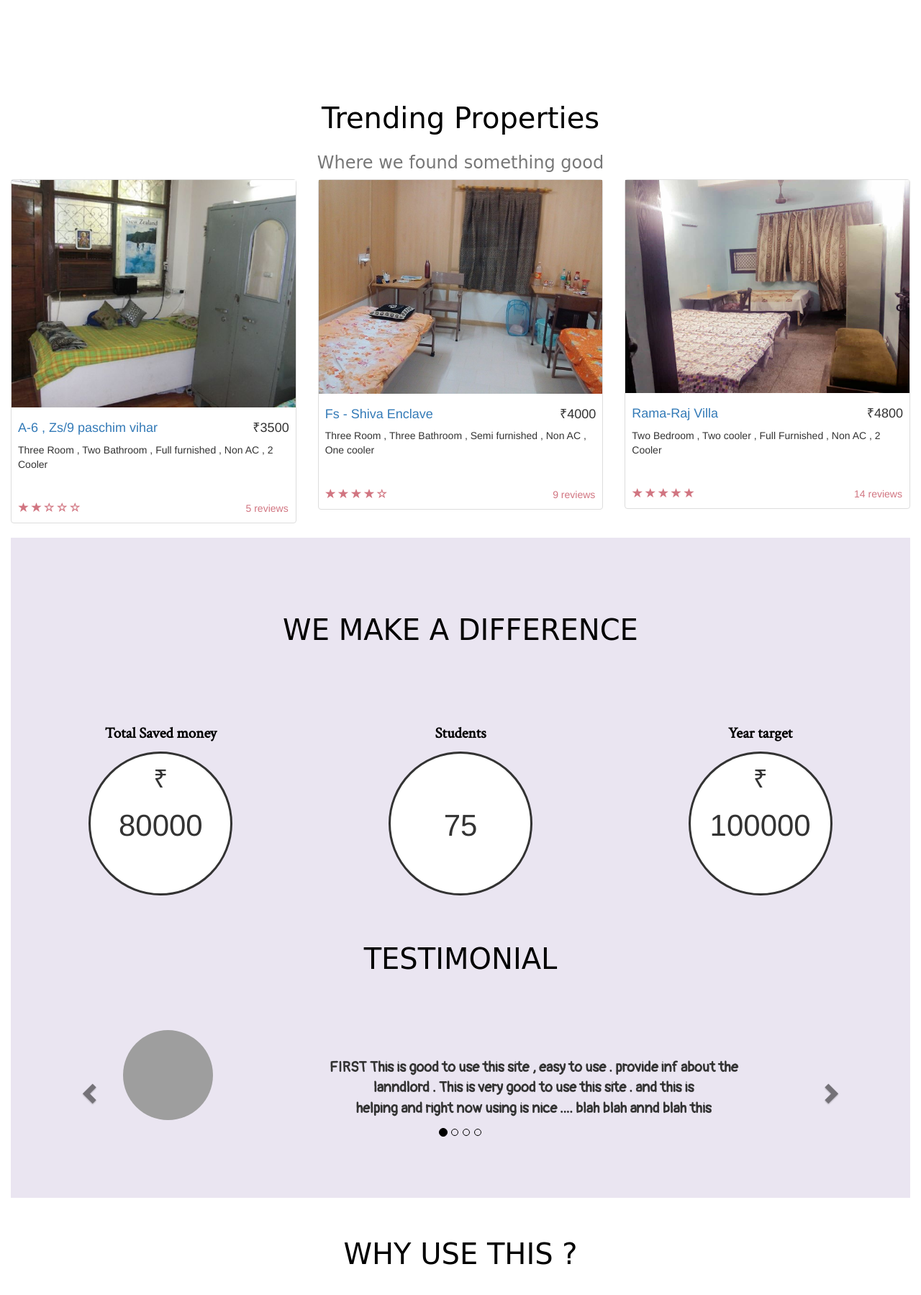
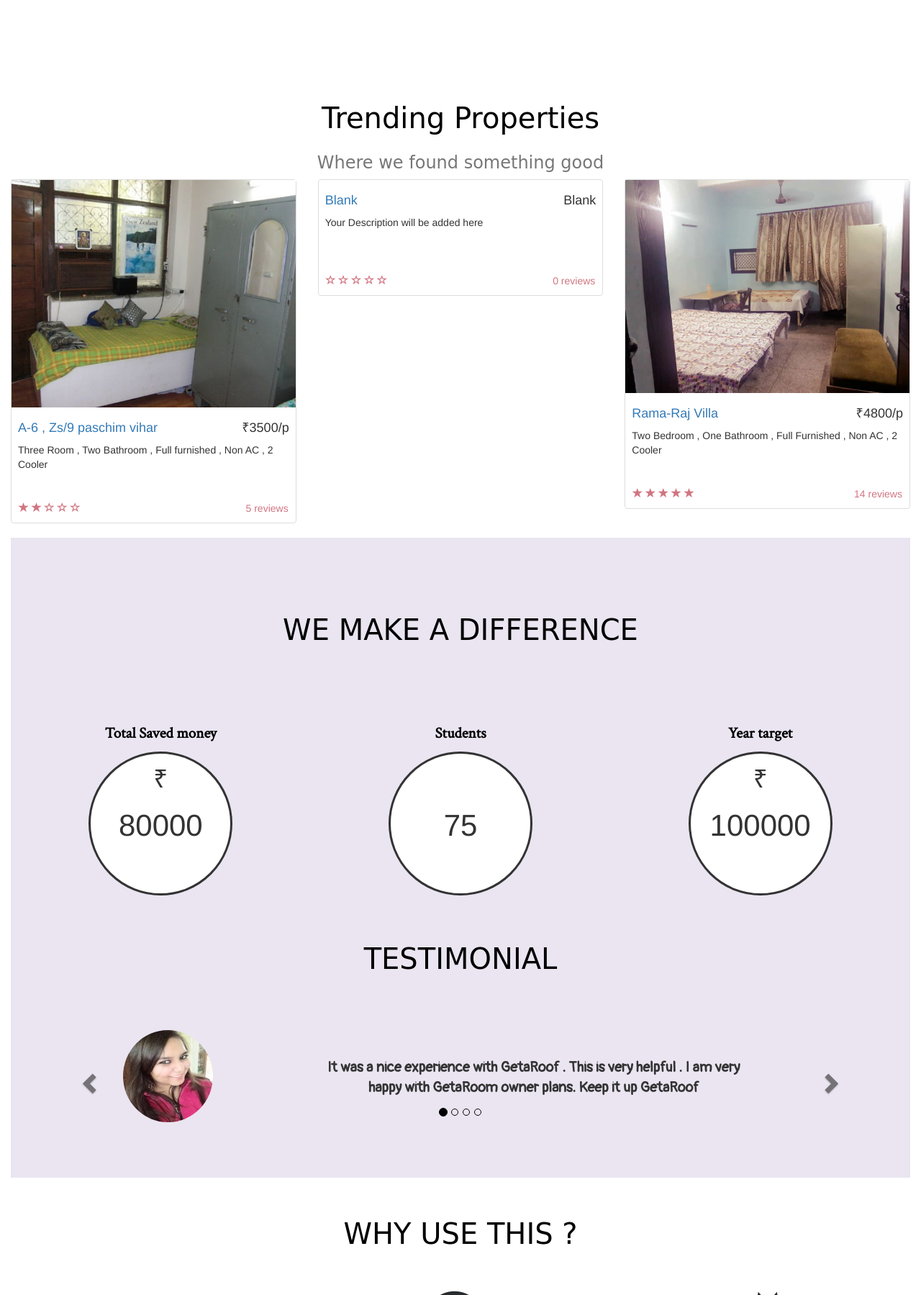
Before and after one commit to anonymous043044/getaroof, a CodeIgniter app: page /database/index.php/home/index in a window 1280 px wide. Shown: the part 472-2271 px from the top of the page at 72% size. Run offline with CodeIgniter, Linux system fonts and the light colour scheme; some libraries are stand-ins or nearby versions; some web fonts are replaced; grey boxes are pictures that could not be loaded.

Commit message:
changed testi

```diff
--- a/application/config/database.php
+++ b/application/config/database.php
@@ -78,7 +78,7 @@ $db['default'] = array(
 	'hostname' => 'localhost',
 	'username' => 'root',
 
-	'password' => 'astrokick',
+	'password' => '12345',
 	'database' => 'trial_startup',
 
 	'dbdriver' => 'mysqli',
--- a/application/views/homepage.php
+++ b/application/views/homepage.php
@@ -210,7 +210,7 @@ defined('BASEPATH') OR exit('No direct script access allowed');
                         <div class="thumbnail">
                             <img src="<?=base_url()?>images/first.jpg" alt="">
                             <div class="caption">
-                                <h4 class="pull-right">₹3500</h4>
+                                <h4 class="pull-right">₹3500/p</h4>
                                 <h4><a href="#">A-6 , Zs/9 paschim vihar</a>
                                 </h4>
                                 <p>Three Room , Two Bathroom , Full furnished , Non AC ,  2 Cooler</p>
@@ -230,20 +230,20 @@ defined('BASEPATH') OR exit('No direct script access allowed');
 
                     <div class="col-sm-4 col-lg-4 col-md-4">
                         <div class="thumbnail">
-                            <img src="<?=base_url()?>images/second.jpg" alt="">
+                            <img src="http://via.placeholder.com/350x280" alt="">
                             <div class="caption">
-                                <h4 class="pull-right">₹4000</h4>
-                                <h4><a href="#">Fs - Shiva Enclave</a>
+                                <h4 class="pull-right">Blank</h4>
+                                <h4><a href="#">Blank</a>
                                 </h4>
-                                <p>Three Room , Three Bathroom , Semi furnished , Non AC , One cooler</p>
+                                <p>Your Description will be added here</p>
                             </div>
                             <div class="ratings">
-                                <p class="pull-right">9 reviews</p>
+                                <p class="pull-right">0 reviews</p>
                                 <p>
-                                    <span class="glyphicon glyphicon-star"></span>
-                                    <span class="glyphicon glyphicon-star"></span>
-                                    <span class="glyphicon glyphicon-star"></span>
-                                    <span class="glyphicon glyphicon-star"></span>
+                                    <span class="glyphicon glyphicon-star-empty"></span>
+                                    <span class="glyphicon glyphicon-star-empty"></span>
+                                    <span class="glyphicon glyphicon-star-empty"></span>
+                                    <span class="glyphicon glyphicon-star-empty"></span>
                                     <span class="glyphicon glyphicon-star-empty"></span>
                                 </p>
                             </div>
@@ -254,10 +254,10 @@ defined('BASEPATH') OR exit('No direct script access allowed');
                         <div class="thumbnail">
                             <img src="<?=base_url()?>images/aunty1.jpg" alt="">
                             <div class="caption">
-                                <h4 class="pull-right">₹4800</h4>
+                                <h4 class="pull-right">₹4800/p</h4>
                                 <h4><a href="#">Rama-Raj Villa</a>
                                 </h4>
-                                <p>Two Bedroom , Two cooler , Full Furnished , Non AC , 2 Cooler</p>
+                                <p>Two Bedroom , One Bathroom , Full Furnished , Non AC , 2 Cooler</p>
                             </div>
                             <div class="ratings">
                                 <p class="pull-right">14 reviews</p>
@@ -334,10 +334,10 @@ defined('BASEPATH') OR exit('No direct script access allowed');
 
 
 						<div class="col-sm-4">
-							<img src="https://placekitten.com/g/125/125" style="border-radius: 50%; border-style: solid;  margin-top: 20px; margin-left: auto; margin-right: auto;">
+							<img src="<?=base_url()?>images/testimonial/f/astha.jpg" style="border-radius: 50%; border-style: solid;  margin-top: 20px; margin-left: auto; margin-right: auto;">
 						</div><!-- end image of testimonal here -->
 						<div class="col-sm-6" >
-							<p id="testimonal_text" style="text-align: center; font-weight: bold;"> <br> <br>FIRST This is good to  use this site , easy to use . provide inf about the lanndlord . This is very good  to use this site . and this is <br>helping and right now using is nice .... blah blah annd blah this </p>
+							<p id="testimonal_text" style="text-align: center; font-weight: bold;"> <br> <br>It was a nice experience with GetaRoof . This is very helpful . I am very happy with GetaRoom owner plans. Keep it up GetaRoof</p>
 							<p style="text-align: right; font-weight: bold;"> <br> <br> </p>
 						</div><!-- end text here of testimonal one -->
 
@@ -351,10 +351,11 @@ defined('BASEPATH') OR exit('No direct script access allowed');
 
 
 						<div class="col-sm-4">
-							<img src="https://placekitten.com/g/125/128" style="border-radius: 50%; border-style: solid;  margin-top: 20px; margin-left: auto; margin-right: auto;">
+							<img src="<?=base_url()?>images/testimonial/f/harsh.jpg" style="border-radius: 50%; border-style: solid;  margin-top: 20px; margin-left: auto; margin-right: auto;">
 						</div><!-- end image of testimonal here -->
 						<div class="col-sm-6" >
-							<p id="testimonal_text" style="text-align: center; font-weight: bold;"> <br> <br>SECOND This is good to  use this site , easy to use . provide inf about the lanndlord . This is very good  to use this site . and this is helping and right now using is nice .... blah blah annd blah  </p>
+							<p id="testimonal_text" style="text-align: center; font-weight: bold;"> <br> <br> I have got very quick response from the site. They helped me to find a new PG to stay as i  was  new in delhi ,as an individual,to find a home with college roommates.Thankfully GetaRoof helped me it.
+ </p>
 							<p style="text-align: right; font-weight: bold;"> <br> <br></p>
 						</div><!-- end text here of testimonal one -->
 
@@ -367,10 +368,10 @@ defined('BASEPATH') OR exit('No direct script access allowed');
 
 
 						<div class="col-sm-4">
-							<img src="https://placekitten.com/g/125/127" style="border-radius: 50%; border-style: solid;  margin-top: 20px; margin-left: auto; margin-right: auto;">
+							<img src="<?=base_url()?>images/testimonial/f/mohit.jpg" style="border-radius: 50%; border-style: solid;  margin-top: 20px; margin-left: auto; margin-right: auto;">
 						</div><!-- end image of testimonal here -->
 						<div class="col-sm-6" >
-							<p id="testimonal_text" style="text-align: center; font-weight: bold;"> <br> <br>THIRD This is good to  use this site , easy to use . <br>provide inf about the lanndlord . This is very good  to use this site . and this is helping and right now using is nice .... blah blah annd blah  </p>
+							<p id="testimonal_text" style="text-align: center; font-weight: bold;"> <br> <br>i came to delhi  very first  time . i was  worry for my PG . The site really helps us to find good properties in the least amount of time without any headache of brokerage. GetaRoof  is very good option .   </p>
 							<p style="text-align: right; font-weight: bold;"> <br> <br> </p>
 
 
@@ -386,7 +387,7 @@ defined('BASEPATH') OR exit('No direct script access allowed');
 							<img src="https://placekitten.com/g/125/126" style="border-radius: 50%; border-style: solid;  margin-top: 20px; margin-left: auto; margin-right: auto;">
 						</div><!-- end image of testimonal here -->
 						<div class="col-sm-6" >
-							<p  id="testimonal_text" style="text-align: center; "> <br> <br>FORTH This is good to  use this site , easy to use . provide inf about the lanndlord . This is very good  to use this site . and this <br> is helping and right now using is nice .... blah blah annd blah  </p>
+							<p  id="testimonal_text" style="text-align: center; "> <br> <br>GetaRoof provides a great place to stay with safe environment. if they show you something about property that is always same as it. No fake pictures. </p>
 							<p style="text-align: right; font-weight: bold;"> <br> <br> </p>
 						</div><!-- end text here of testimonal one -->
 
```
Also changed, not shown: images/astha.jpg (added), images/harsh.jpg (added), images/testimonial/astha.jpg (added), images/testimonial/f/astha.jpg (added), images/testimonial/f/harsh.jpg (added), images/testimonial/f/mohit.jpg (added), images/testimonial/f/nitin.jpg (added), images/testimonial/harsh.jpg (added), images/testimonial/mohit.jpg (added), images/testimonial/nitin.jpg (added), 1 other file.
